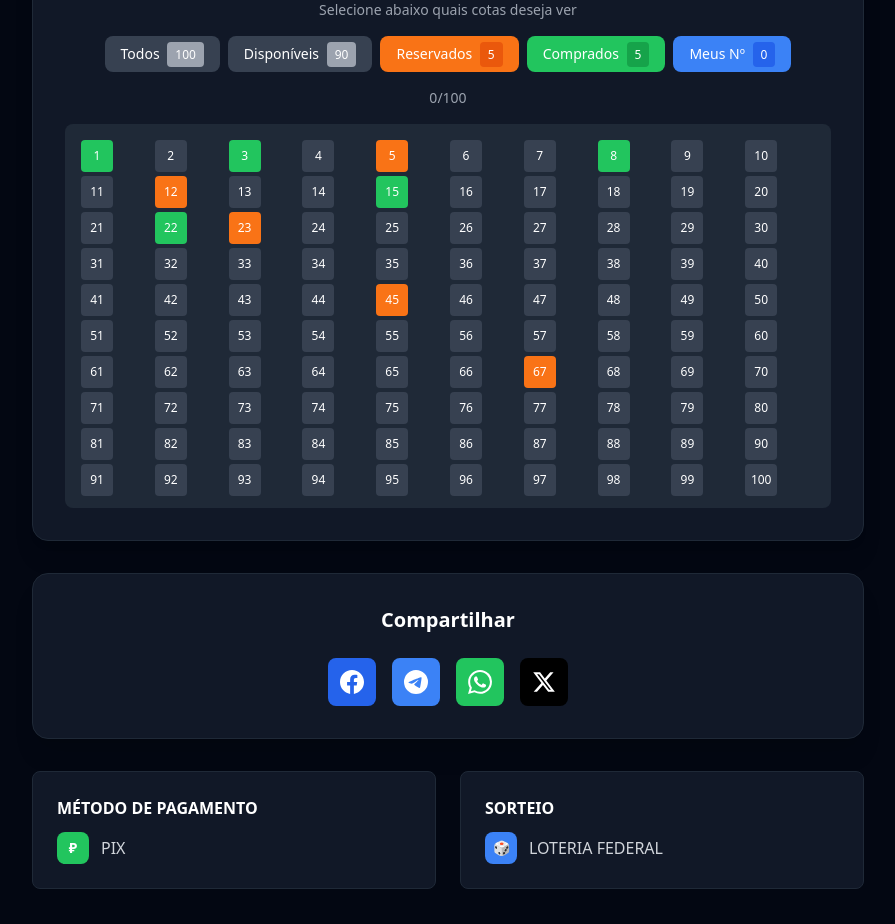
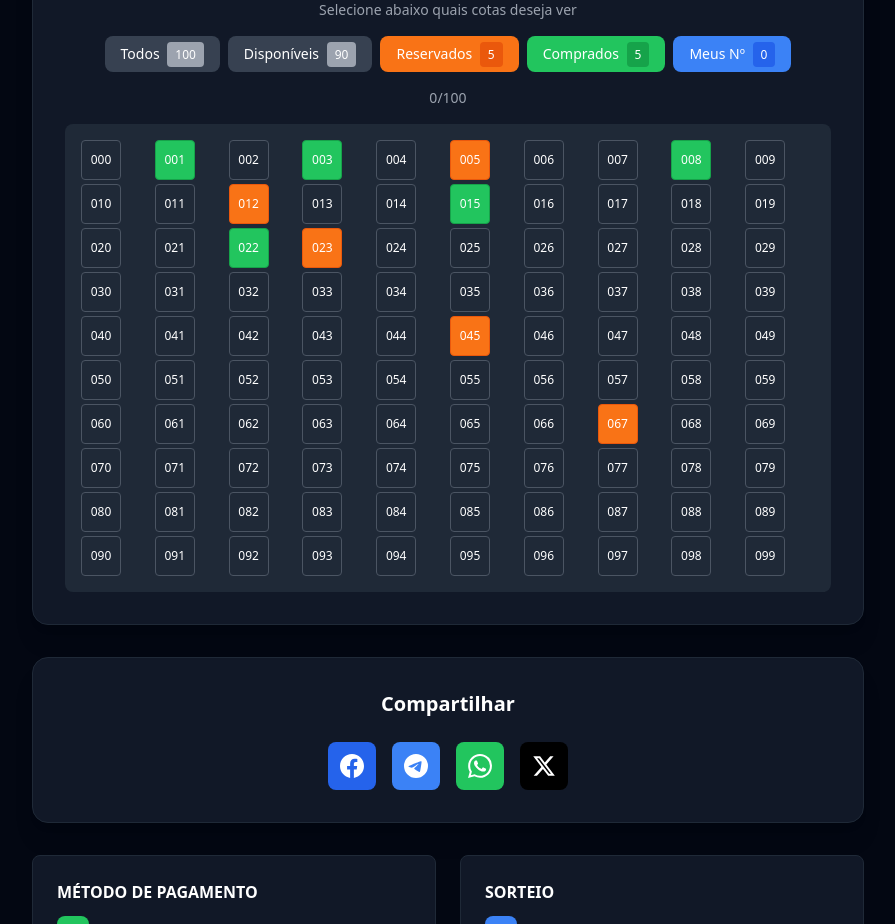
Before and after one commit to gilson954/sistema-rifa, a React (Vite) app: page /c/1 in a window 1280 px wide. Shown: the part 880-1804 px from the top of the page, without its empty margins (192-1087 px from the left). Built offline with nearby package versions, Linux system fonts and the light colour scheme; no server answers; the database is empty.

Commit message:
Implementar Lógica de Seleção de Cotas

```diff
--- a/src/components/QuotaGrid.tsx
+++ b/src/components/QuotaGrid.tsx
@@ -27,30 +27,35 @@ const QuotaGrid: React.FC<QuotaGridProps> = ({
   const getQuotaStyles = (status: string) => {
     switch (status) {
       case 'purchased':
-        return 'bg-green-500 text-white cursor-not-allowed';
+        return 'bg-green-500 text-white cursor-not-allowed border border-green-600';
       case 'reserved':
-        return 'bg-orange-500 text-white cursor-not-allowed';
+        return 'bg-orange-500 text-white cursor-not-allowed border border-orange-600';
       case 'selected':
-        return 'bg-blue-500 text-white cursor-pointer hover:bg-blue-600';
+        return 'bg-blue-500 text-white cursor-pointer hover:bg-blue-600 border border-blue-600 transform scale-105 shadow-md';
       case 'available':
-        return 'bg-gray-200 dark:bg-gray-700 text-gray-900 dark:text-white cursor-pointer hover:bg-gray-300 dark:hover:bg-gray-600';
+        return 'bg-white dark:bg-gray-800 text-gray-900 dark:text-white border border-gray-300 dark:border-gray-600 cursor-pointer hover:bg-blue-50 dark:hover:bg-blue-900/20 hover:border-blue-400 dark:hover:border-blue-500 hover:scale-105 transition-all duration-200';
       default:
-        return 'bg-gray-200 dark:bg-gray-700 text-gray-900 dark:text-white';
+        return 'bg-gray-200 dark:bg-gray-700 text-gray-900 dark:text-white border border-gray-300 dark:border-gray-600';
     }
   };
 
   const handleQuotaClick = (quotaNumber: number) => {
     const status = getQuotaStatus(quotaNumber);
-    if (mode === 'manual' && status !== 'purchased' && status !== 'reserved' && onQuotaSelect) {
+
+    // Only allow selection in manual mode and for available quotas
+    if (mode === 'manual' && (status === 'available' || status === 'selected') && onQuotaSelect) {
       onQuotaSelect(quotaNumber);
     }
   };
 
   // Calculate grid columns based on total quotas for optimal display
   const getGridCols = () => {
-    if (totalQuotas <= 100) return 'grid-cols-10';
-    if (totalQuotas <= 1000) return 'grid-cols-20';
-    return 'grid-cols-25';
+    return 'grid-cols-10 sm:grid-cols-15 md:grid-cols-20';
+  };
+
+  // Calculate padding length for quota numbers (e.g., 100 quotas = 2 digits, 1000 quotas = 3 digits)
+  const getPadLength = () => {
+    return totalQuotas.toString().length;
   };
 
   return (
@@ -91,28 +96,51 @@ const QuotaGrid: React.FC<QuotaGridProps> = ({
       </div>
 
       {/* Quota Grid */}
-      <div className={`grid ${getGridCols()} gap-1 max-h-96 overflow-y-auto p-4 bg-gray-50 dark:bg-gray-800 rounded-lg`}>
+      <div className={`grid ${getGridCols()} gap-1 p-4 bg-gray-50 dark:bg-gray-800 rounded-lg overflow-hidden`}>
         {Array.from({ length: totalQuotas }, (_, index) => {
-          const quotaNumber = index + 1;
+          const quotaNumber = index; // Start from 0 to match the reference image (00, 01, 02...)
           const status = getQuotaStatus(quotaNumber);
+          const padLength = getPadLength();
 
           return (
             <button
               key={quotaNumber}
               onClick={() => handleQuotaClick(quotaNumber)}
               className={`
-                w-8 h-8 text-xs font-medium rounded transition-colors duration-200
+                w-10 h-10 text-xs font-medium rounded flex items-center justify-center transition-all duration-200
                 ${getQuotaStyles(status)}
                 ${mode === 'automatic' ? 'cursor-not-allowed' : ''}
               `}
               disabled={mode === 'automatic' || status === 'purchased' || status === 'reserved'}
-              title={`Cota ${quotaNumber} - ${status === 'purchased' ? 'Comprada' : status === 'reserved' ? 'Reservada' : status === 'selected' ? 'Selecionada' : 'Disponível'}`}
+              title={`Cota ${quotaNumber.toString().padStart(padLength, '0')} - ${
+                status === 'purchased' ? 'Comprada' :
+                status === 'reserved' ? 'Reservada' :
+                status === 'selected' ? 'Selecionada' :
+                'Disponível'
+              }`}
             >
-              {quotaNumber}
+              {quotaNumber.toString().padStart(padLength, '0')}
             </button>
           );
         })}
       </div>
+
+      {/* Selection Summary */}
+      {selectedQuotas.length > 0 && mode === 'manual' && (
+        <div className="mt-4 p-4 bg-blue-50 dark:bg-blue-900/20 rounded-lg border border-blue-200 dark:border-blue-800">
+          <div className="text-center">
+            <div className="text-sm text-blue-600 dark:text-blue-400 mb-2">
+              Cotas selecionadas: {selectedQuotas.length}
+            </div>
+            <div className="text-xs text-blue-500 dark:text-blue-300 max-h-20 overflow-y-auto">
+              {selectedQuotas
+                .sort((a, b) => a - b)
+                .map(quota => quota.toString().padStart(getPadLength(), '0'))
+                .join(', ')}
+            </div>
+          </div>
+        </div>
+      )}
     </div>
   );
 };
```
